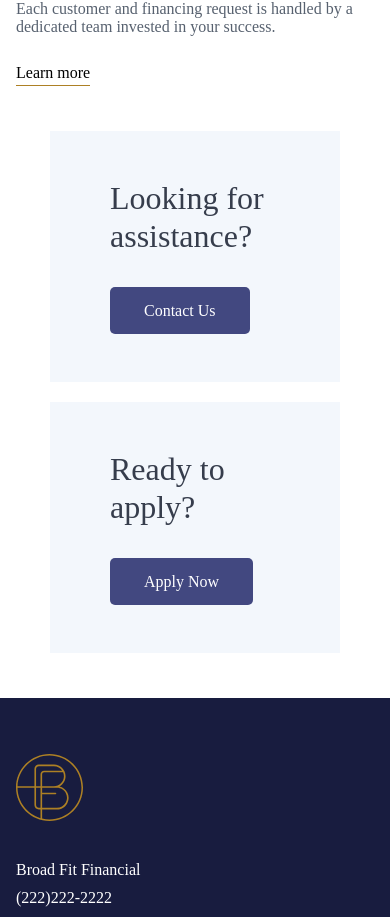
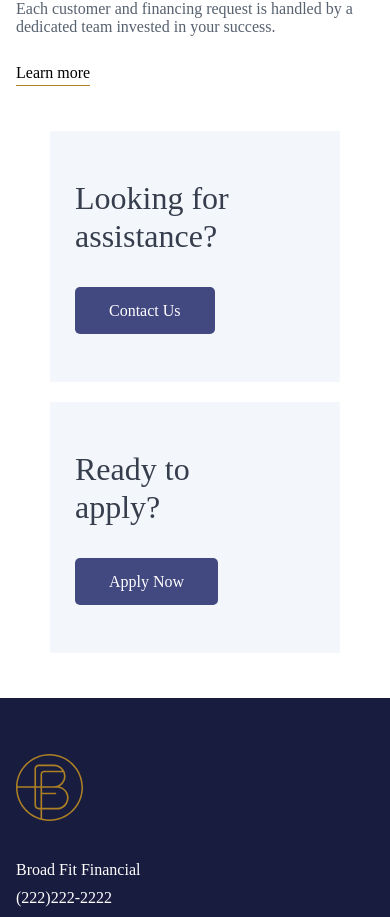
Before and after one commit to Maribelll/broad-fit-financial, a Next.js app: page / in a window 390 px wide. Shown: the part 3337-4254 px from the top of the page. Built offline with nearby package versions, Linux system fonts and the light colour scheme; a web font is replaced by a local one.

Commit message:
add: adaptive index again

```diff
--- a/styles/action.module.scss
+++ b/styles/action.module.scss
@@ -29,6 +29,7 @@
         margin: 0 14px 20px 14px;
         width: 290px;
         align-self: center;
+        padding: 48px 25px;
         h3 {
           max-width: 290px;
         }
@@ -37,6 +38,7 @@
         margin: 0 14px 0 14px;
         width: 290px;
         align-self: center;
+        padding: 48px 25px;
         h3 {
           max-width: 200px;
         }
```
